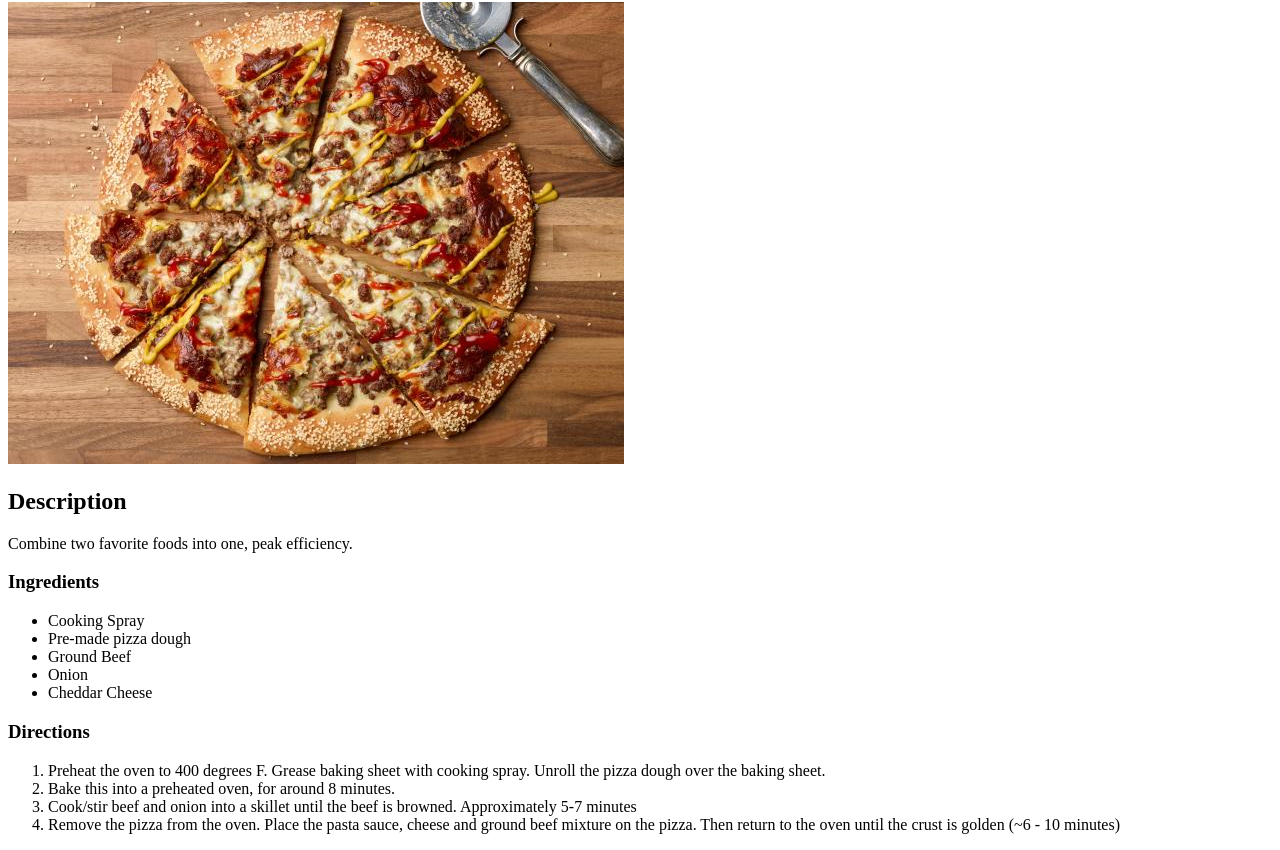
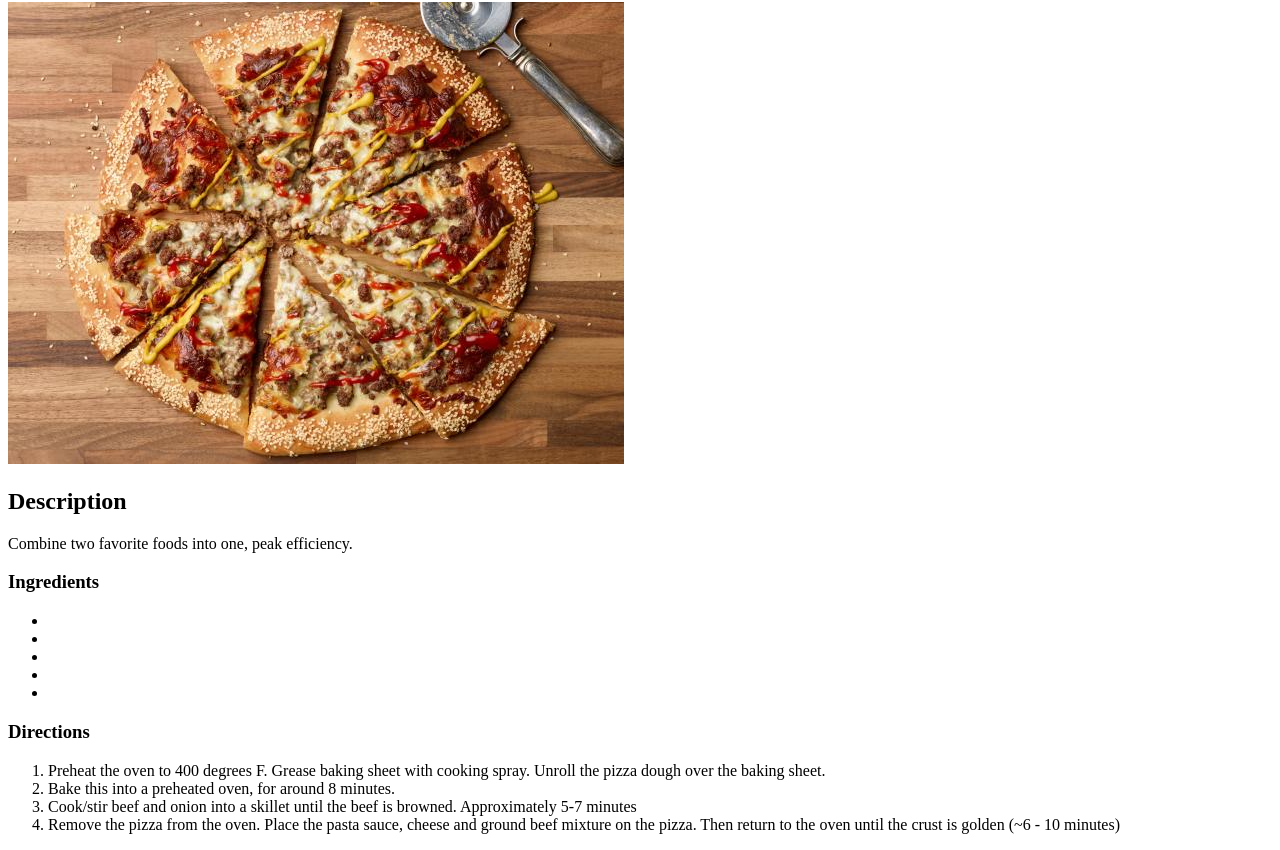
Before and after one commit to pharmacistdev/odin-recipes, a plain HTML site: page recipes/pizza.html in a window 1280 px wide. Shown: the part 78-928 px from the top of the page. Drawn offline with Linux system fonts and the light colour scheme.

```diff
--- a/recipes/pizza.html
+++ b/recipes/pizza.html
@@ -13,11 +13,11 @@
     <p>Combine two favorite foods into one, peak efficiency.</p>
     <h3>Ingredients</h3>
     <ul>
-        <li>Cooking Spray</li>
-        <li>Pre-made pizza dough</li>
-        <li>Ground Beef</li>
-        <li>Onion</li>
-        <li>Cheddar Cheese</li>
+        <li></li>
+        <li></li>
+        <li></li>
+        <li></li>
+        <li></li>
     </ul>
     <h3>Directions</h3>
     <ol>
```
Also changed, not shown: index.html (+1 -0 lines), recipes/californiaBurrito.html (added, +29 -0 lines), californiaBurrito.jpg (added).
